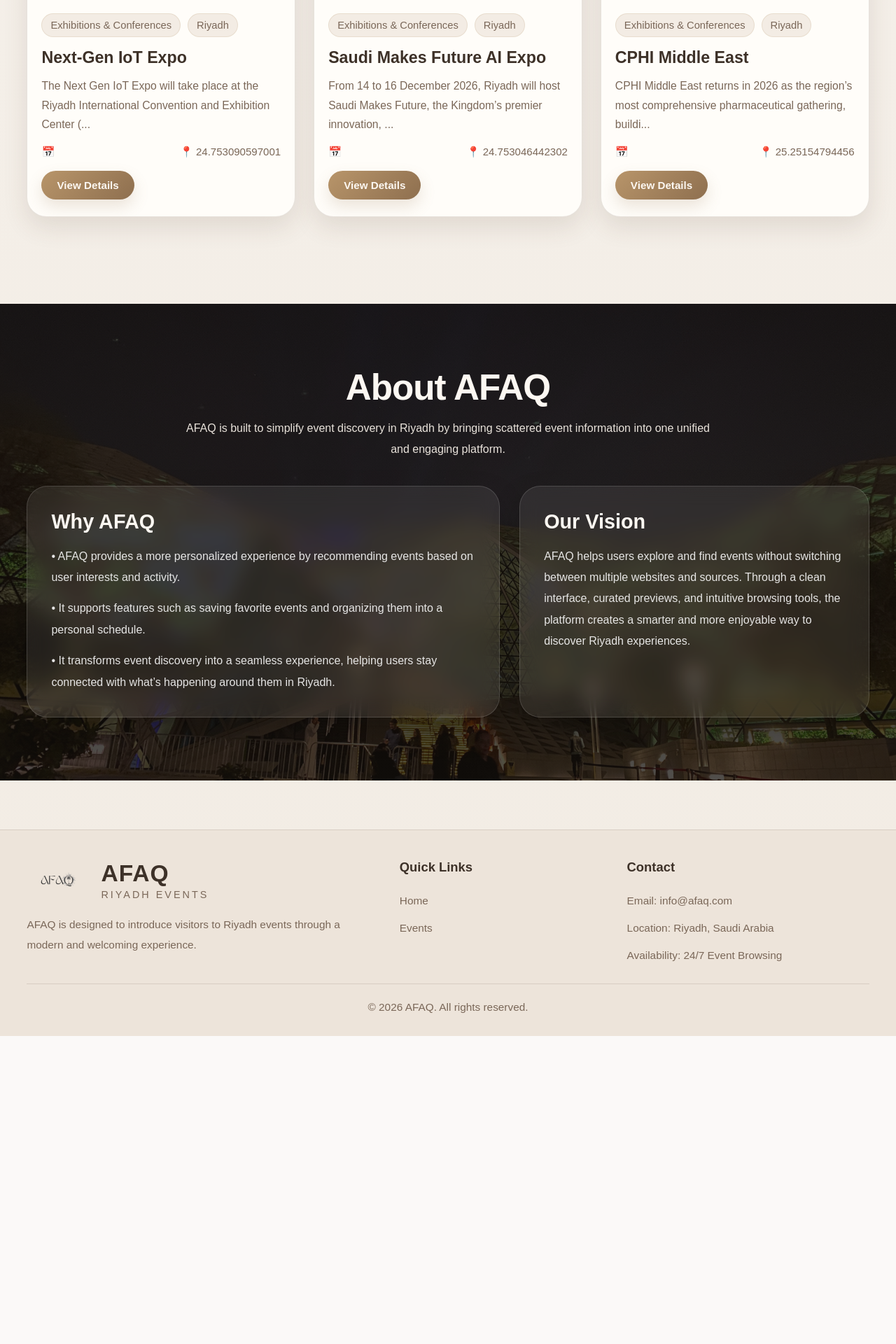
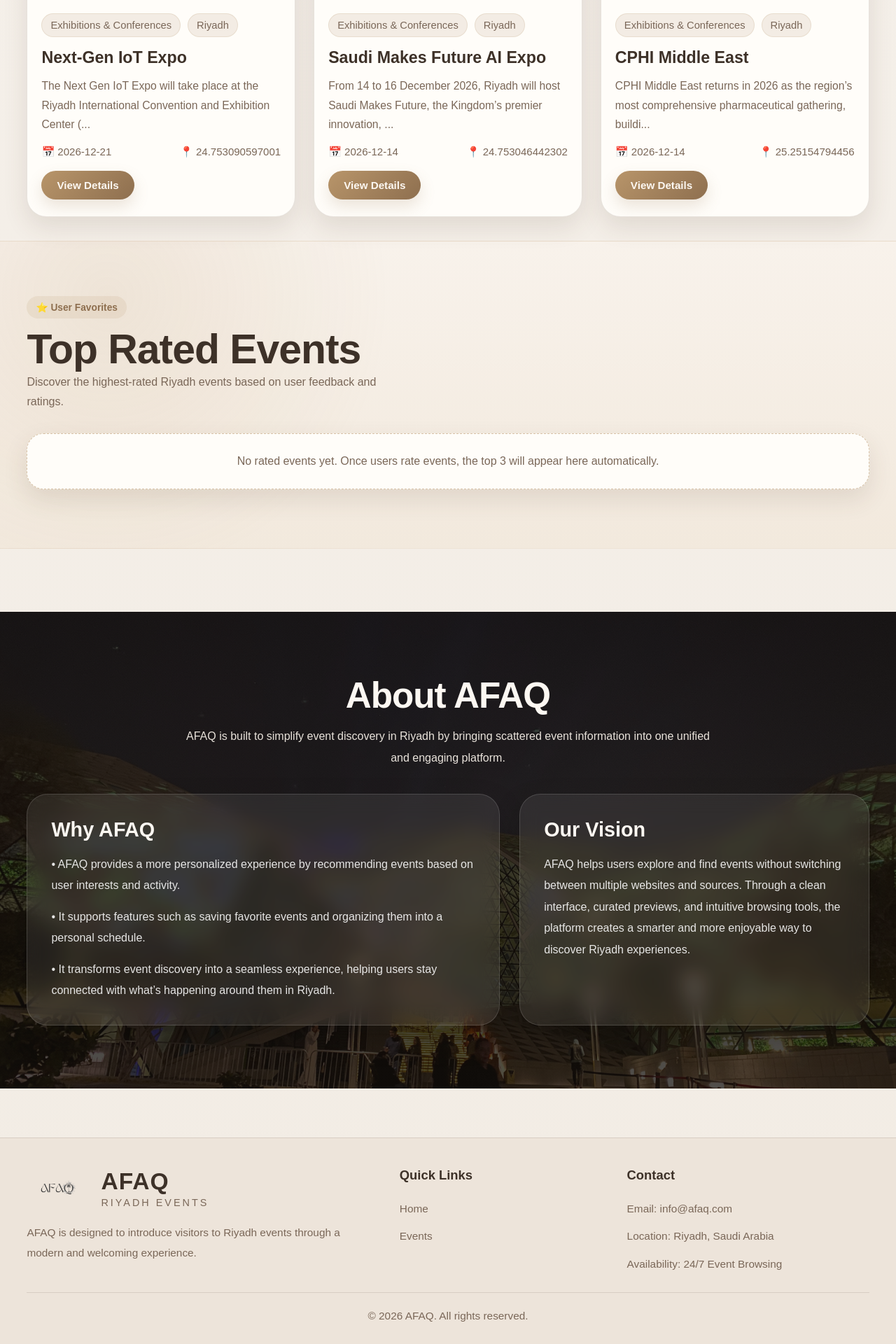
Before and after one commit to razan444200495/2026-GP1-Group15, a Flask app: page / in a window 1280 px wide. Shown: the part 2071-3991 px from the top of the page at 70% size. Before the commit the page ends 3551 px from the top, so only its background shows below. Run offline with Flask 3, Linux system fonts and the light colour scheme; data comes from the database, SQL or seed files in the repository.

Commit message:
Refactor index.html for improved structure and styles

```diff
--- a/templates/index.html
+++ b/templates/index.html
@@ -164,6 +164,105 @@
     gap: 14px;
     margin-top: 8px;
   }
+
+
+  .top-rated-section {
+    padding: 78px 0 84px;
+    background:
+      radial-gradient(circle at 12% 18%, rgba(184, 149, 106, 0.14), transparent 34%),
+      linear-gradient(180deg, #f8f2eb 0%, #f2e9dd 100%);
+    border-top: 1px solid rgba(184, 149, 106, 0.16);
+    border-bottom: 1px solid rgba(184, 149, 106, 0.16);
+  }
+
+  .top-rated-heading {
+    display: flex;
+    align-items: end;
+    justify-content: space-between;
+    gap: 24px;
+    margin-bottom: 30px;
+    flex-wrap: wrap;
+  }
+
+  .top-rated-kicker {
+    display: inline-flex;
+    align-items: center;
+    gap: 8px;
+    padding: 8px 13px;
+    border-radius: 999px;
+    background: rgba(184, 149, 106, 0.14);
+    color: var(--accent-dark);
+    font-weight: 800;
+    font-size: 0.86rem;
+    margin-bottom: 12px;
+  }
+
+  .top-rated-heading h2 {
+    font-size: clamp(2rem, 4.6vw, 4rem);
+    line-height: 1.1;
+    letter-spacing: -1px;
+    color: var(--text-main);
+  }
+
+  .top-rated-heading p {
+    max-width: 520px;
+    color: var(--text-soft);
+    line-height: 1.8;
+    font-size: 1rem;
+  }
+
+  .top-rated-card {
+    position: relative;
+  }
+
+  .top-rated-rank {
+    position: absolute;
+    top: 18px;
+    right: 18px;
+    z-index: 2;
+    width: 44px;
+    height: 44px;
+    border-radius: 50%;
+    background: linear-gradient(135deg, var(--accent), var(--accent-dark));
+    color: var(--text-light);
+    display: inline-flex;
+    align-items: center;
+    justify-content: center;
+    font-weight: 900;
+    box-shadow: 0 12px 24px rgba(58, 42, 31, 0.24);
+  }
+
+  .rating-badge-home {
+    display: inline-flex;
+    align-items: center;
+    gap: 8px;
+    padding: 9px 13px;
+    border-radius: 999px;
+    background: rgba(184, 149, 106, 0.14);
+    border: 1px solid rgba(184, 149, 106, 0.24);
+    color: var(--accent-dark);
+    font-weight: 800;
+    font-size: 0.9rem;
+    margin-bottom: 14px;
+  }
+
+  .top-rated-empty {
+    background: var(--bg-card);
+    border: 1px dashed var(--accent-soft);
+    color: var(--text-soft);
+    border-radius: 24px;
+    padding: 30px;
+    text-align: center;
+    box-shadow: var(--shadow);
+  }
+
+  @media (max-width: 700px) {
+    .top-rated-heading {
+      align-items: start;
+      flex-direction: column;
+    }
+  }
+
 </style>
 {% endblock %}
 
@@ -230,7 +329,7 @@
           <p>{{ event.description[:100] if event.description else 'Discover a unique Riyadh event.' }}...</p>
 
           <div class="event-bottom">
-            <span class="date-tag">📅 {{ event.date }}</span>
+            <span class="date-tag">📅 {{ event.start_date }}</span>
             <span class="location-tag">📍 {{ event.location if event.location else 'Riyadh' }}</span>
           </div>
 
@@ -241,6 +340,67 @@
       </article>
       {% endfor %}
     </div>
+  </div>
+</section>
+
+<section class="top-rated-section" id="top-rated">
+  <div class="page-shell">
+    <div class="top-rated-heading">
+      <div>
+        <span class="top-rated-kicker">⭐ User Favorites</span>
+        <h2>Top Rated Events</h2>
+        <p>
+        Discover the highest-rated Riyadh events based on user feedback and ratings.</p>
+      </div>
+
+    </div>
+
+    {% if top_rated_events %}
+      <div class="events-grid">
+        {% for item in top_rated_events %}
+        <article class="event-card top-rated-card">
+          <span class="top-rated-rank">{{ loop.index }}</span>
+
+          <div class="event-image-wrap">
+            {% if item.event.image %}
+              <img src="{{ item.event.image }}" alt="{{ item.event.title }}">
+            {% else %}
+              <img src="https://via.placeholder.com/600x400?text=Event+Image" alt="Event Image">
+            {% endif %}
+            <span class="event-badge">Top Rated</span>
+          </div>
+
+          <div class="event-content">
+            <div class="rating-badge-home">
+              ⭐ {{ item.avg_rating }}/5
+              <span>({{ item.ratings_count }} {{ 'rating' if item.ratings_count == 1 else 'ratings' }})</span>
+            </div>
+
+            <div class="event-meta">
+              <span class="event-pill">{{ item.event.category }}</span>
+              <span class="event-pill">{{ item.event.city }}</span>
+            </div>
+
+            <h3>{{ item.event.title }}</h3>
+            <p>{{ item.event.description[:100] if item.event.description else 'Discover a highly rated Riyadh event.' }}...</p>
+
+            <div class="event-bottom">
+              <span class="date-tag">📅 {{ item.event.start_date }}</span>
+              <span class="location-tag">📍 {{ item.event.location if item.event.location else 'Riyadh' }}</span>
+            </div>
+
+            <div style="margin-top: 18px;">
+              <a href="{{ url_for('events.event_details', event_id=item.event.id) }}" class="primary-btn">View Details</a>
+            </div>
+          </div>
+        </article>
+        {% endfor %}
+      </div>
+    {% else %}
+      <div class="top-rated-empty">
+        No rated events yet. Once users rate events, the top 3 will appear here automatically.
+      </div>
+    {% endif %}
   </div>
 </section>
 
```
